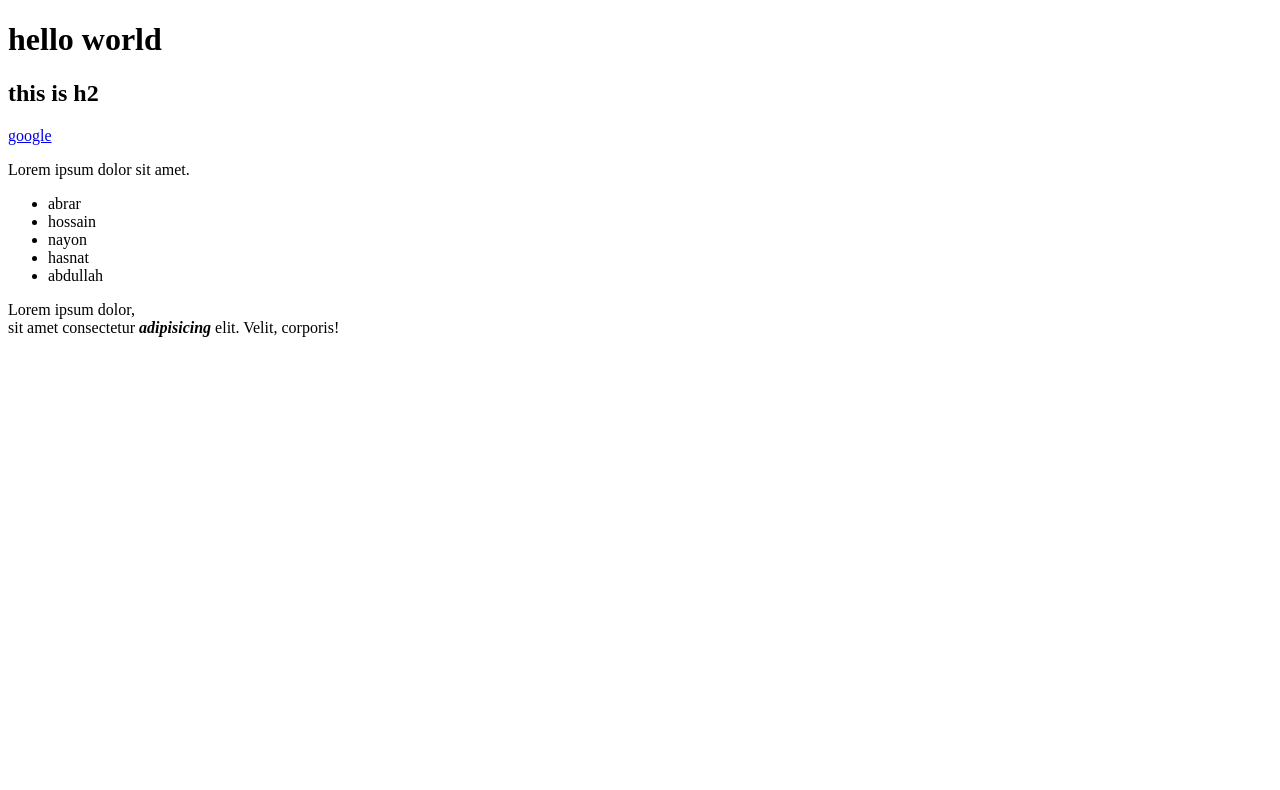
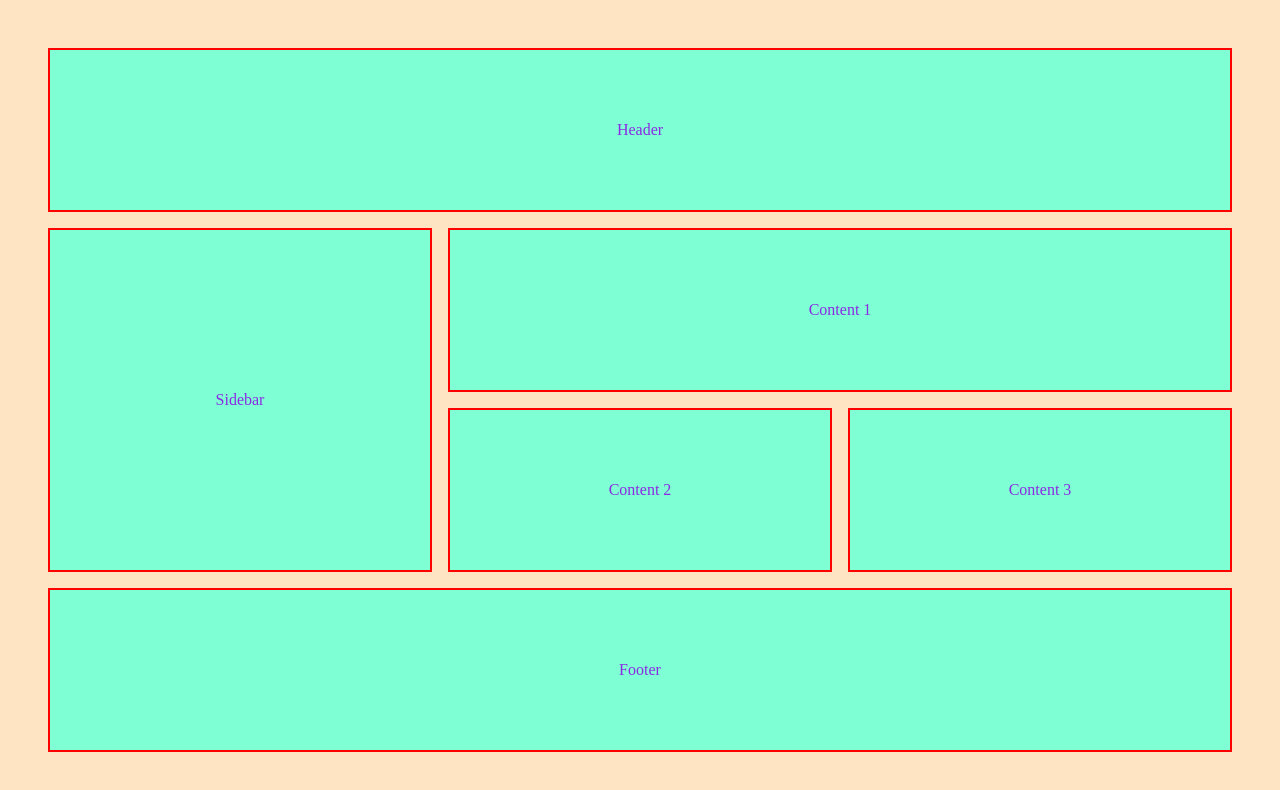
Before and after one commit to abrar-hossain20/HTML, a plain HTML site: page index.html in a window 1280 px wide. Drawn offline with Linux system fonts and the light colour scheme.

Commit message:
working with grid layout

```diff
--- a/index.html
+++ b/index.html
@@ -5,22 +5,18 @@
     <meta charset="UTF-8">
     <meta name="viewport" content="width=device-width, initial-scale=1.0">
     <title>Document</title>
+    <link rel="stylesheet" href="style.css">
 </head>
 
 <body>
-    <h1>hello world</h1>
-    <h2>this is h2 </h2>
-    <a href="https://www.google.com">google</a>
-    <!-- <img src="images/cover.JPG" alt=""> -->
-    <p>Lorem ipsum dolor sit amet.</p>
-    <ul>
-        <li>abrar</li>
-        <li>hossain</li>
-        <li>nayon</li>
-        <li>hasnat</li>
-        <li>abdullah</li>
-    </ul>
-    <p style="text-decoration: none;">Lorem ipsum dolor,<br> sit amet consectetur <i><b>adipisicing</b></i> elit. Velit, corporis!</p>
+    <div class="container">
+        <div class="item header">Header</div>
+        <div class="item sidebar">Sidebar</div>
+        <div class="item content_1">Content 1</div>
+        <div class="item">Content 2</div>
+        <div class="item">Content 3</div>
+        <div class="item footer">Footer</div>
+    </div>
 </body>
 
 </html>
--- /dev/null
+++ b/style.css
@@ -0,0 +1,44 @@
+*{
+    margin: 0;
+    padding: 0;
+    box-sizing: border-box;
+}
+.container{
+    background-color: bisque;
+    height: 100vh;
+    width: 100vw;
+    display: grid;
+    gap: 1rem;
+    padding: 3rem;
+    grid-template-columns: repeat(1,1fr);
+}
+
+.item{
+    background-color: aquamarine;
+    border: 2px solid red;
+    color: blueviolet;
+    display: flex;
+    justify-content: center;
+    align-items: center;
+    font-size: 1rem;
+}
+
+
+
+@media (min-width: 768px) {
+    .container{
+        grid-template-columns: repeat(3,1fr);
+    }
+    .header, .footer{
+        grid-column-start: 1;
+        grid-column-end: 4;
+    }
+    .sidebar{
+        grid-row-start: 2;
+        grid-row-end: 4;
+    }
+    .content_1{
+        grid-column-start: 2;
+        grid-column-end: 4;
+    }
+}
```
